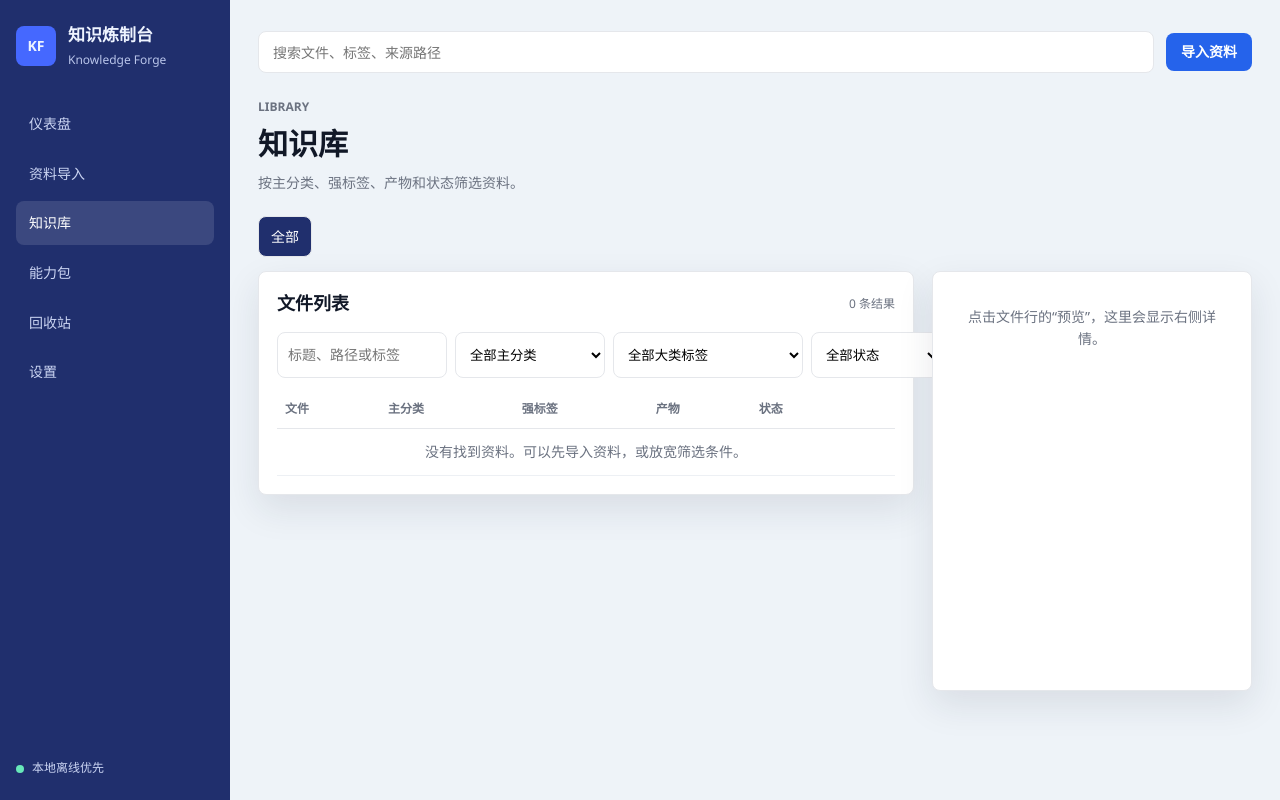
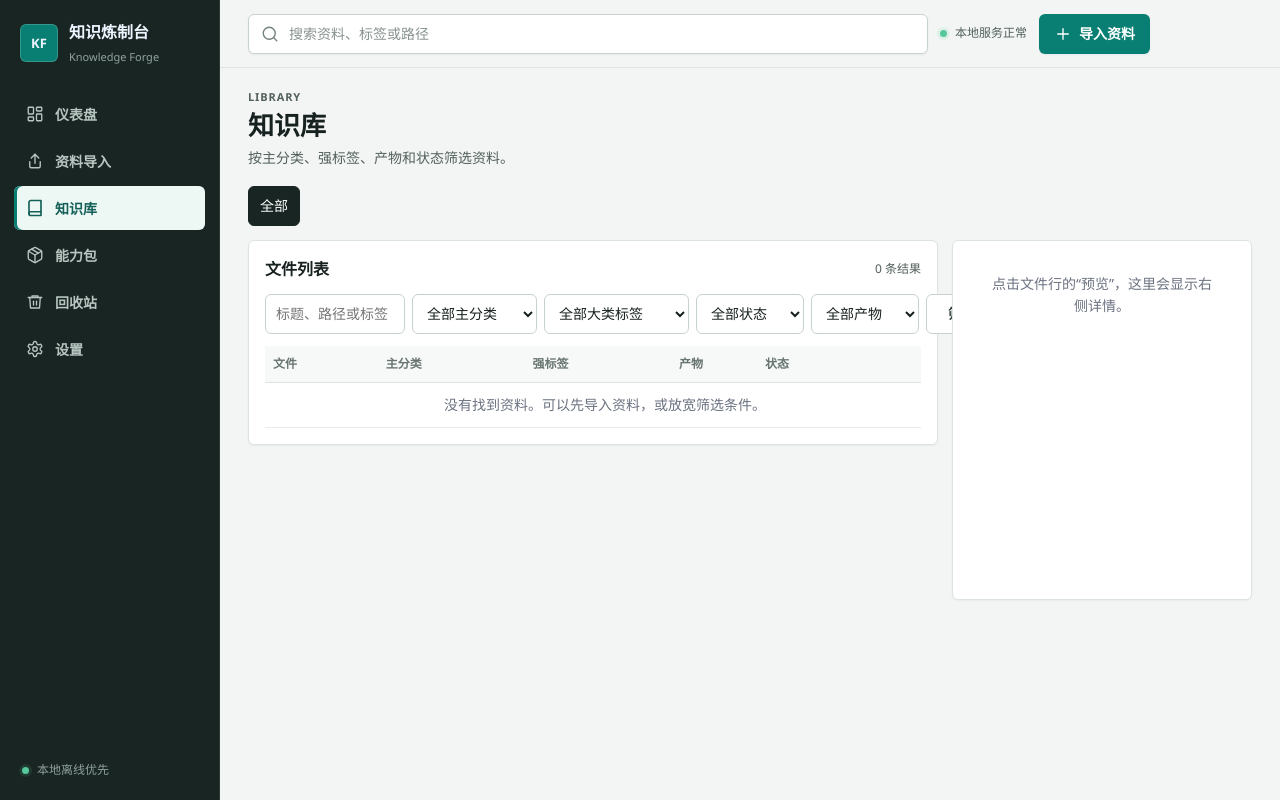
Before and after one commit to radonpoloniumzzy-boop/Knowledge_Base, a FastAPI app: page /library in a window 1280 px wide. Run offline with FastAPI, Linux system fonts and the light colour scheme; data comes from the database, SQL or seed files in the repository; data that the repository does not hold is empty.

Commit message:
feat: redesign knowledge forge interface

```diff
--- a/00_Scripts/knowledge_forge/services.py
+++ b/00_Scripts/knowledge_forge/services.py
@@ -44,6 +44,7 @@ class PackExportBlockedError(ValueError):
 
 
 ROOT_LABELS = {
+    "Uncategorized": "未归类",
     "00_Unsorted": "未归类",
     "00_Pending_Review": "待复核",
     "01_Finance": "金融",
--- /dev/null
+++ b/00_Scripts/knowledge_forge/static/kiwi-theme.css
@@ -0,0 +1,213 @@
+:root {
+  --kf-canvas: #f3f5f4;
+  --kf-surface: #ffffff;
+  --kf-surface-subtle: #f7f9f8;
+  --kf-ink: #17211f;
+  --kf-ink-soft: #52605c;
+  --kf-line: #dce3e0;
+  --kf-line-strong: #c7d2ce;
+  --kf-primary: #087f72;
+  --kf-primary-hover: #06685e;
+  --kf-primary-soft: #e1f2ef;
+  --kf-sidebar: #192522;
+  --kf-sidebar-soft: #263532;
+  --kf-coral: #c75b42;
+  --kf-amber: #a96e16;
+  --kf-green: #1f7a55;
+  --kf-blue: #376da8;
+  --kf-danger: #b83b3b;
+  --kf-focus: #0ea5a0;
+  --kf-shadow-1: 0 1px 2px rgba(19, 34, 29, .05);
+  --kf-shadow-2: 0 8px 24px rgba(19, 34, 29, .08);
+  --kf-radius: 6px;
+  --kf-sidebar-width: 220px;
+}
+
+* { scrollbar-color: #aebbb6 #edf1ef; }
+html { background: var(--kf-canvas); }
+body {
+  background: var(--kf-canvas);
+  color: var(--kf-ink);
+  font: 14px/1.55 "Segoe UI", "Microsoft YaHei UI", "Microsoft YaHei", system-ui, sans-serif;
+}
+button, input, select, textarea { font: inherit; }
+button, a, input, select, textarea { transition: border-color 160ms ease, background-color 160ms ease, color 160ms ease, box-shadow 160ms ease, opacity 160ms ease; }
+:focus-visible { outline: 3px solid rgba(14, 165, 160, .28); outline-offset: 2px; }
+.sr-only { position: absolute; width: 1px; height: 1px; padding: 0; margin: -1px; overflow: hidden; clip: rect(0, 0, 0, 0); white-space: nowrap; border: 0; }
+.skip-link { position: fixed; z-index: 1000; top: 8px; left: 8px; padding: 10px 14px; background: var(--kf-surface); border: 1px solid var(--kf-focus); border-radius: var(--kf-radius); transform: translateY(-150%); }
+.skip-link:focus { transform: translateY(0); }
+.app-icon { width: 18px; height: 18px; flex: 0 0 18px; fill: none; stroke: currentColor; stroke-width: 1.8; stroke-linecap: round; stroke-linejoin: round; }
+
+.sidebar { width: var(--kf-sidebar-width); background: var(--kf-sidebar); padding: 20px 14px; border-right: 1px solid #2b3935; }
+.brand { gap: 11px; margin: 0 6px 26px; }
+.brand-mark { width: 38px; height: 38px; background: var(--kf-primary); border: 1px solid rgba(255,255,255,.18); border-radius: var(--kf-radius); font-size: 13px; letter-spacing: 0; }
+.brand strong { font-size: 16px; font-weight: 700; letter-spacing: 0; }
+.brand span { color: #91a39e; font-size: 11px; }
+.nav { gap: 3px; }
+.nav a { display: flex; align-items: center; gap: 11px; min-height: 44px; padding: 0 12px; border-radius: var(--kf-radius); color: #b8c6c2; font-weight: 600; }
+.nav a:hover { background: var(--kf-sidebar-soft); color: #fff; }
+.nav a.active { background: #edf8f5; color: #145f57; box-shadow: inset 3px 0 0 var(--kf-primary); }
+.nav a.active .app-icon { stroke-width: 2.2; }
+.sidebar-footer { margin: auto 8px 0; color: #8fa19c; }
+.status-dot { width: 7px; height: 7px; background: #56c89c; box-shadow: 0 0 0 3px rgba(86, 200, 156, .12); }
+
+.shell { margin-left: var(--kf-sidebar-width); min-height: 100dvh; padding: 0 28px 40px; max-width: none; }
+.topbar { position: sticky; z-index: 20; top: 0; height: 68px; margin: 0 -28px 20px; padding: 0 28px; background: rgba(243, 245, 244, .96); border-bottom: 1px solid var(--kf-line); }
+.search { position: relative; max-width: 680px; }
+.search .app-icon { position: absolute; left: 13px; color: #74827e; pointer-events: none; }
+.search input { height: 40px; padding: 0 14px 0 40px; border-color: var(--kf-line-strong); border-radius: var(--kf-radius); background: var(--kf-surface); box-shadow: var(--kf-shadow-1); color: var(--kf-ink); }
+.search input::placeholder { color: #87938f; }
+.search input:focus { border-color: var(--kf-primary); box-shadow: 0 0 0 3px rgba(8, 127, 114, .10); }
+.topbar-status { display: flex; align-items: center; gap: 8px; color: var(--kf-ink-soft); font-size: 12px; white-space: nowrap; }
+
+.btn { min-height: 40px; gap: 7px; border-radius: var(--kf-radius); padding: 0 14px; font-weight: 650; }
+.btn.primary { background: var(--kf-primary); color: #fff; box-shadow: var(--kf-shadow-1); }
+.btn.primary:hover { background: var(--kf-primary-hover); }
+.btn.secondary { border-color: var(--kf-line-strong); color: #32413d; background: var(--kf-surface); }
+.btn.secondary:hover, .btn.tiny:hover { border-color: #aab9b4; background: #f1f5f3; }
+.btn.tiny { min-height: 34px; border: 1px solid var(--kf-line); border-radius: var(--kf-radius); background: var(--kf-surface-subtle); }
+.btn.danger, .danger-link { color: var(--kf-danger); }
+.btn.danger:hover { background: #fff1f0; border-color: #e8b5b0; }
+.btn:disabled { cursor: not-allowed; opacity: .5; box-shadow: none; }
+.link { color: var(--kf-primary); }
+
+.page-head { align-items: center; margin: 4px 0 18px; min-height: 68px; }
+.page-head h1 { font-size: 26px; line-height: 1.25; font-weight: 720; }
+.page-head p { max-width: 760px; color: var(--kf-ink-soft); }
+.eyebrow { color: var(--kf-primary); font-size: 11px; letter-spacing: .08em; }
+
+.metric-grid { gap: 10px; margin-bottom: 16px; }
+.metric { position: relative; overflow: hidden; padding: 14px 15px; border: 1px solid var(--kf-line); border-radius: var(--kf-radius); box-shadow: var(--kf-shadow-1); }
+.metric::before { content: ""; position: absolute; inset: 0 auto 0 0; width: 3px; background: var(--kf-primary); }
+.metric:nth-child(2)::before { background: var(--kf-blue); }
+.metric:nth-child(3)::before { background: var(--kf-green); }
+.metric:nth-child(4)::before { background: var(--kf-coral); }
+.metric:nth-child(5)::before { background: #6b62a7; }
+.metric:nth-child(6)::before { background: var(--kf-amber); }
+.metric span { color: var(--kf-ink-soft); font-size: 12px; }
+.metric strong { margin-top: 5px; font-size: 25px; line-height: 1.2; font-variant-numeric: tabular-nums; }
+
+.layout-two { gap: 14px; margin-bottom: 14px; }
+.panel, .detail-drawer, .pack-card { border: 1px solid var(--kf-line); border-radius: var(--kf-radius); background: var(--kf-surface); box-shadow: var(--kf-shadow-1); }
+.panel { min-width: 0; padding: 16px; margin-bottom: 14px; }
+.panel-head { margin-bottom: 12px; }
+.panel-head h2 { font-size: 16px; font-weight: 700; }
+.panel-head span { color: var(--kf-ink-soft); }
+
+.domain-grid { grid-template-columns: repeat(4, minmax(0, 1fr)); gap: 8px; }
+.domain-card, .pack-mini { padding: 12px; border-color: var(--kf-line); border-radius: var(--kf-radius); background: var(--kf-surface-subtle); }
+.domain-card:hover, .pack-mini:hover { border-color: #9fbcb5; background: #f1f8f6; box-shadow: var(--kf-shadow-1); }
+.domain-card span { color: var(--kf-ink-soft); }
+.domain-card strong { font-size: 21px; font-variant-numeric: tabular-nums; }
+.pack-row { gap: 8px; }
+.pack-mini span { color: var(--kf-ink-soft); }
+
+.activity-row { padding: 9px 0; }
+.activity-row span { color: var(--kf-ink-soft); }
+.badge, .pill { min-height: 24px; border-radius: 999px; background: #e5eef7; color: #315f91; }
+.badge.completed { background: #e2f2e9; color: #226c4d; }
+.badge.failed, .badge.needs_attention { background: #f9e4e2; color: #a23d3d; }
+.badge.pending, .badge.needs_review, .badge.paused { background: #f6ecd8; color: #895c17; }
+.badge.processing, .badge.waiting, .badge.converting, .badge.cleaning, .badge.classifying, .badge.generating, .badge.indexing { background: #e2f2ef; color: #176a61; }
+
+.domain-strip { gap: 6px; margin-bottom: 12px; padding-bottom: 2px; }
+.domain-strip a { padding: 8px 11px; border-color: var(--kf-line); border-radius: var(--kf-radius); color: #42514d; }
+.domain-strip a:hover { border-color: #a8bbb5; }
+.domain-strip a.active { background: var(--kf-sidebar); color: #fff; border-color: var(--kf-sidebar); }
+.library-grid { grid-template-columns: minmax(0, 1fr) 300px; gap: 14px; }
+.library-grid > * { min-width: 0; }
+.detail-drawer { top: 82px; padding: 16px; min-height: 360px; }
+.drawer-tags span, .recipe-tags span, .tag-cloud span { border-radius: 999px; background: var(--kf-primary-soft); color: #315d56; }
+.selected-row { background: #edf7f4; }
+
+.filter-bar, .rich-filter-bar { gap: 7px; }
+.library-grid .rich-filter-bar { grid-template-columns: minmax(140px, 1.2fr) minmax(125px, .8fr) minmax(145px, 1fr) 108px 108px 72px; }
+.filter-bar input, .filter-bar select, .metadata-editor input, .metadata-editor select, .pack-description, .pack-tags, .new-pack-form textarea, .new-pack-form input, .pack-editor input[type="number"], .tag-create input, .tag-edit input, .setting-form input, .prompt-editor textarea {
+  min-height: 40px; border: 1px solid var(--kf-line-strong); border-radius: var(--kf-radius); color: var(--kf-ink); background: var(--kf-surface);
+}
+.filter-bar input:focus, .filter-bar select:focus, .metadata-editor input:focus, .metadata-editor select:focus, textarea:focus { border-color: var(--kf-primary); box-shadow: 0 0 0 3px rgba(8, 127, 114, .10); outline: 0; }
+.table-scroll { width: 100%; max-width: 100%; overflow-x: auto; }
+.data-table { min-width: 680px; }
+.data-table th { position: sticky; top: 0; z-index: 1; padding: 9px 8px; background: var(--kf-surface-subtle); color: #687570; border-color: var(--kf-line); }
+.data-table td { padding: 11px 8px; border-color: #e7ecea; }
+.data-table tbody tr:hover { background: #f7faf9; }
+.library-table th:nth-child(4), .library-table td:nth-child(4) { width: 86px; }
+.library-table th:nth-child(5), .library-table td:nth-child(5) { width: 76px; white-space: nowrap; }
+.library-table th:nth-child(6), .library-table td:nth-child(6) { width: 112px; white-space: nowrap; }
+.data-table td > .link,
+.table-action button { display: inline-flex; align-items: center; justify-content: center; min-width: 44px; min-height: 44px; }
+.path { color: #71807b; }
+
+.upload-band { padding: 18px; border: 1px dashed #87aaa2; border-radius: var(--kf-radius); background: #eef7f4; }
+.upload-box { min-height: 172px; gap: 12px; }
+.upload-box input { min-height: 44px; border-color: var(--kf-line-strong); border-radius: var(--kf-radius); }
+.upload-box label strong { font-size: 19px; }
+.upload-box label span { color: var(--kf-ink-soft); }
+
+.job-summary { grid-template-columns: repeat(5, minmax(0, 1fr)); gap: 7px; }
+.job-summary span { border-color: var(--kf-line); border-radius: var(--kf-radius); background: var(--kf-surface-subtle); }
+.job-item { border-color: var(--kf-line); border-radius: var(--kf-radius); padding: 13px; }
+.job-item.processing { border-left: 3px solid var(--kf-primary); }
+.job-item.completed { border-left: 3px solid var(--kf-green); }
+.job-item.needs_attention { border-left: 3px solid var(--kf-danger); }
+.job-item.paused { border-left: 3px solid var(--kf-amber); }
+.job-progress { height: 6px; background: #e5ebe8; }
+.job-progress span { background: var(--kf-primary); }
+
+.pack-grid { gap: 14px; }
+.pack-card { padding: 16px; }
+.pack-head h2, .pack-name { font-size: 18px; }
+.pack-head span { color: var(--kf-primary); }
+.tag-picker { border-color: var(--kf-line); border-radius: var(--kf-radius); background: var(--kf-surface-subtle); }
+.tag-picker-toolbar, .tag-summary { border-color: var(--kf-line); }
+.mini-btn { min-height: 36px; }
+.tag-picker-layout { height: 320px; }
+.tag-picker-tabs { background: #f0f4f2; border-color: var(--kf-line); }
+.tag-tab { border-radius: var(--kf-radius); }
+.tag-tab.active { color: var(--kf-primary); box-shadow: var(--kf-shadow-1); }
+.tag-option { border-radius: var(--kf-radius); }
+.tag-option-root { background: var(--kf-primary-soft); border-color: #c9e4de; }
+
+.prompt-editor, .tag-row, .enhancement-row, .version-row, .artifact { border-color: var(--kf-line); border-radius: var(--kf-radius); background: var(--kf-surface-subtle); }
+.prompt-title span, .history summary { color: var(--kf-primary); }
+.notice { border-radius: var(--kf-radius); }
+.notice.error, .job-error { background: #fff3f1; border-color: #e5b5ae; color: #963c35; }
+
+@media (max-width: 1180px) {
+  .metric-grid { grid-template-columns: repeat(3, minmax(0, 1fr)); }
+  .domain-grid { grid-template-columns: repeat(3, minmax(0, 1fr)); }
+  .layout-two, .layout-two.wide-right, .library-grid { grid-template-columns: 1fr; }
+  .detail-drawer { position: static; min-height: 0; }
+  .rich-filter-bar { grid-template-columns: repeat(3, minmax(0, 1fr)); }
+  .library-grid .rich-filter-bar { grid-template-columns: repeat(3, minmax(0, 1fr)); }
+}
+
+@media (max-width: 760px) {
+  body { font-size: 16px; }
+  .sidebar { position: static; width: 100%; min-height: auto; padding: 12px; }
+  .brand { margin: 0 0 10px; }
+  .brand span, .sidebar-footer { display: none; }
+  .nav { display: flex; overflow-x: auto; padding-bottom: 2px; }
+  .nav a { flex: 0 0 auto; min-height: 44px; padding: 0 11px; }
+  .nav a.active { box-shadow: inset 0 -3px 0 var(--kf-primary); }
+  .shell { margin-left: 0; padding: 0 14px 28px; }
+  .topbar { position: static; height: auto; margin: 0 -14px 16px; padding: 12px 14px; flex-direction: row; flex-wrap: wrap; }
+  .search { flex-basis: 100%; max-width: none; order: 3; }
+  .topbar-status { margin-right: auto; }
+  .page-head { align-items: flex-start; min-height: 0; }
+  .page-head h1 { font-size: 24px; }
+  .metric-grid { grid-template-columns: repeat(2, minmax(0, 1fr)); }
+  .domain-grid, .pack-grid, .pack-row, .artifact-grid, .prompt-grid, .enhancement-grid { grid-template-columns: 1fr; }
+  .filter-bar, .rich-filter-bar, .new-pack-form, .tag-create, .tag-edit { grid-template-columns: 1fr; }
+  .library-grid .rich-filter-bar { grid-template-columns: 1fr; }
+  .job-summary { grid-template-columns: repeat(2, minmax(0, 1fr)); }
+  .job-main, .job-meta { align-items: flex-start; }
+  .mini-btn { min-height: 44px; }
+  .head-actions { width: 100%; }
+  .head-actions .btn { flex: 1; }
+  .tag-picker-layout { grid-template-columns: 1fr; height: 500px; }
+}
+
+@media (prefers-reduced-motion: reduce) {
+  *, *::before, *::after { scroll-behavior: auto !important; transition-duration: .01ms !important; animation-duration: .01ms !important; animation-iteration-count: 1 !important; }
+}
--- a/00_Scripts/knowledge_forge/templates/base.html
+++ b/00_Scripts/knowledge_forge/templates/base.html
@@ -5,8 +5,10 @@
   <meta name="viewport" content="width=device-width, initial-scale=1">
   <title>{% block title %}知识炼制台{% endblock %}</title>
   <link rel="stylesheet" href="/static/app.css">
+  <link rel="stylesheet" href="/static/kiwi-theme.css">
 </head>
-<body>
+<body data-page="{{ active }}">
+  <a class="skip-link" href="#main-content">跳到主要内容</a>
   <aside class="sidebar">
     <div class="brand">
       <div class="brand-mark">KF</div>
@@ -15,13 +17,13 @@
         <span>Knowledge Forge</span>
       </div>
     </div>
-    <nav class="nav">
-      <a class="{{ 'active' if active == 'dashboard' else '' }}" href="/">仪表盘</a>
-      <a class="{{ 'active' if active == 'ingest' else '' }}" href="/ingest">资料导入</a>
-      <a class="{{ 'active' if active == 'library' else '' }}" href="/library">知识库</a>
-      <a class="{{ 'active' if active == 'packs' else '' }}" href="/packs">能力包</a>
-      <a class="{{ 'active' if active == 'recycle-bin' else '' }}" href="/recycle-bin">回收站</a>
-      <a class="{{ 'active' if active == 'settings' else '' }}" href="/settings">设置</a>
+    <nav class="nav" aria-label="主导航">
+      <a class="{{ 'active' if active == 'dashboard' else '' }}" href="/" {% if active == 'dashboard' %}aria-current="page"{% endif %}><svg class="app-icon" viewBox="0 0 24 24" aria-hidden="true"><rect width="7" height="9" x="3" y="3" rx="1"/><rect width="7" height="5" x="14" y="3" rx="1"/><rect width="7" height="9" x="14" y="12" rx="1"/><rect width="7" height="5" x="3" y="16" rx="1"/></svg><span>仪表盘</span></a>
+      <a class="{{ 'active' if active == 'ingest' else '' }}" href="/ingest" {% if active == 'ingest' %}aria-current="page"{% endif %}><svg class="app-icon" viewBox="0 0 24 24" aria-hidden="true"><path d="M12 3v12"/><path d="m7 8 5-5 5 5"/><path d="M5 13v6a2 2 0 0 0 2 2h10a2 2 0 0 0 2-2v-6"/></svg><span>资料导入</span></a>
+      <a class="{{ 'active' if active == 'library' else '' }}" href="/library" {% if active == 'library' %}aria-current="page"{% endif %}><svg class="app-icon" viewBox="0 0 24 24" aria-hidden="true"><path d="M4 19.5A2.5 2.5 0 0 1 6.5 17H20"/><path d="M6.5 2H20v20H6.5A2.5 2.5 0 0 1 4 19.5v-15A2.5 2.5 0 0 1 6.5 2Z"/></svg><span>知识库</span></a>
+      <a class="{{ 'active' if active == 'packs' else '' }}" href="/packs" {% if active == 'packs' %}aria-current="page"{% endif %}><svg class="app-icon" viewBox="0 0 24 24" aria-hidden="true"><path d="m7.5 4.27 9 5.15"/><path d="M21 8a2 2 0 0 0-1-1.73l-7-4a2 2 0 0 0-2 0l-7 4A2 2 0 0 0 3 8v8a2 2 0 0 0 1 1.73l7 4a2 2 0 0 0 2 0l7-4A2 2 0 0 0 21 16Z"/><path d="m3.3 7 8.7 5 8.7-5"/><path d="M12 22V12"/></svg><span>能力包</span></a>
+      <a class="{{ 'active' if active == 'recycle-bin' else '' }}" href="/recycle-bin" {% if active == 'recycle-bin' %}aria-current="page"{% endif %}><svg class="app-icon" viewBox="0 0 24 24" aria-hidden="true"><path d="M3 6h18"/><path d="M8 6V4h8v2"/><path d="M19 6l-1 14H6L5 6"/><path d="M10 11v5"/><path d="M14 11v5"/></svg><span>回收站</span></a>
+      <a class="{{ 'active' if active == 'settings' else '' }}" href="/settings" {% if active == 'settings' %}aria-current="page"{% endif %}><svg class="app-icon" viewBox="0 0 24 24" aria-hidden="true"><path d="M12.22 2h-.44a2 2 0 0 0-2 2v.18a2 2 0 0 1-1 1.73l-.43.25a2 2 0 0 1-2 0l-.15-.08a2 2 0 0 0-2.73.73l-.22.38a2 2 0 0 0 .73 2.73l.15.1a2 2 0 0 1 1 1.72v.51a2 2 0 0 1-1 1.74l-.15.09a2 2 0 0 0-.73 2.73l.22.38a2 2 0 0 0 2.73.73l.15-.08a2 2 0 0 1 2 0l.43.25a2 2 0 0 1 1 1.73V20a2 2 0 0 0 2 2h.44a2 2 0 0 0 2-2v-.18a2 2 0 0 1 1-1.73l.43-.25a2 2 0 0 1 2 0l.15.08a2 2 0 0 0 2.73-.73l.22-.38a2 2 0 0 0-.73-2.73l-.15-.09a2 2 0 0 1-1-1.74v-.51a2 2 0 0 1 1-1.74l.15-.09a2 2 0 0 0 .73-2.73l-.22-.38a2 2 0 0 0-2.73-.73l-.15.08a2 2 0 0 1-2 0l-.43-.25a2 2 0 0 1-1-1.73V4a2 2 0 0 0-2-2Z"/><circle cx="12" cy="12" r="3"/></svg><span>设置</span></a>
     </nav>
     <div class="sidebar-footer">
       <div class="status-dot"></div>
@@ -29,15 +31,37 @@
     </div>
   </aside>
 
-  <main class="shell">
+  <main class="shell" id="main-content">
     <header class="topbar">
       <form class="search" action="/library" method="get">
-        <span></span>
-        <input name="q" value="{{ q or '' }}" placeholder="搜索文件、标签、来源路径">
+        <svg class="app-icon" viewBox="0 0 24 24" aria-hidden="true"><circle cx="11" cy="11" r="8"/><path d="m21 21-4.3-4.3"/></svg>
+        <label class="sr-only" for="global-search">搜索知识库</label>
+        <input id="global-search" name="q" value="{{ q or '' }}" placeholder="搜索资料、标签或路径">
       </form>
-      <a class="btn primary" href="/ingest">导入资料</a>
+      <div class="topbar-status"><span class="status-dot"></span>本地服务正常</div>
+      <a class="btn primary" href="/ingest"><svg class="app-icon" viewBox="0 0 24 24" aria-hidden="true"><path d="M12 5v14"/><path d="M5 12h14"/></svg>导入资料</a>
     </header>
     {% block content %}{% endblock %}
   </main>
+  <script>
+    const activeNavItem = document.querySelector(".nav a.active");
+    const mainNav = document.querySelector(".nav");
+    if (activeNavItem && mainNav && window.matchMedia("(max-width: 760px)").matches) {
+      mainNav.scrollLeft = Math.max(
+        0,
+        activeNavItem.offsetLeft - (mainNav.clientWidth - activeNavItem.offsetWidth) / 2
+      );
+    }
+    document.addEventListener("submit", (event) => {
+      if (event.defaultPrevented) return;
+      const form = event.target;
+      const button = form.querySelector("button[type='submit']");
+      if (!button || button.disabled) return;
+      window.setTimeout(() => {
+        button.disabled = true;
+        button.setAttribute("aria-busy", "true");
+      }, 0);
+    });
+  </script>
 </body>
 </html>
--- a/00_Scripts/knowledge_forge/templates/file_detail.html
+++ b/00_Scripts/knowledge_forge/templates/file_detail.html
@@ -9,7 +9,7 @@
   </div>
   <div class="head-actions">
     <form action="/files/{{ file.id }}/regenerate" method="post">
-      <button class="btn primary" type="submit">重新生成离线草稿</button>
+      <button class="btn primary" type="submit">重新生成全部产物</button>
     </form>
     {% if source_id %}
     <form action="/files/{{ file.id }}/recycle" method="post">
--- a/00_Scripts/knowledge_forge/templates/library.html
+++ b/00_Scripts/knowledge_forge/templates/library.html
@@ -23,23 +23,24 @@
       <span>{{ files|length }} 条结果</span>
     </div>
     <form class="filter-bar rich-filter-bar" action="/library" method="get">
-      <input name="q" value="{{ q or '' }}" placeholder="标题、路径或标签">
-      <select name="category" data-category-filter>
+      <input name="q" value="{{ q or '' }}" placeholder="标题、路径或标签" aria-label="搜索资料">
+      <select name="category" data-category-filter aria-label="按主分类筛选">
         <option value="">全部主分类</option>
         {% for cat in categories %}
         <option value="{{ cat.name }}" {% if category == cat.name %}selected{% endif %}>{{ cat.label }}（{{ cat.count }}）</option>
         {% endfor %}
       </select>
-      <select name="tag" data-tag-filter data-selected="{{ tag or '' }}">
+      <select name="tag" data-tag-filter data-selected="{{ tag or '' }}" aria-label="按标签筛选">
         <option value="">全部标签</option>
       </select>
-      <select name="status">
+      <select name="status" aria-label="按状态筛选">
         <option value="">全部状态</option>
-        {% for s in ['completed', 'failed', 'needs_review', 'pending'] %}
-        <option value="{{ s }}" {% if status == s %}selected{% endif %}>{{ s }}</option>
-        {% endfor %}
+        <option value="completed" {% if status == 'completed' %}selected{% endif %}>已完成</option>
+        <option value="failed" {% if status == 'failed' %}selected{% endif %}>处理失败</option>
+        <option value="needs_review" {% if status == 'needs_review' %}selected{% endif %}>待复核</option>
+        <option value="pending" {% if status == 'pending' %}selected{% endif %}>等待处理</option>
       </select>
-      <select name="artifact_type">
+      <select name="artifact_type" aria-label="按产物筛选">
         <option value="">全部产物</option>
         {% for a in ['clean', 'structure', 'sop', 'insight'] %}
         <option value="{{ a }}" {% if artifact_type == a %}selected{% endif %}>{{ a }}</option>
@@ -47,7 +48,7 @@
       </select>
       <button class="btn secondary" type="submit">筛选</button>
     </form>
-    <table class="data-table">
+    <div class="table-scroll"><table class="data-table library-table">
       <thead>
         <tr>
           <th>文件</th>
@@ -71,7 +72,13 @@
             <span class="pill">SOP {{ file.sop_count }}</span>
             <span class="pill">Insight {{ file.insight_count }}</span>
           </td>
-          <td><span class="badge {{ file.status }}">{{ file.status }}</span></td>
+          <td><span class="badge {{ file.status }}">
+            {% if file.status == 'completed' %}已完成
+            {% elif file.status == 'failed' %}处理失败
+            {% elif file.status == 'needs_review' %}待复核
+            {% elif file.status == 'pending' %}等待处理
+            {% else %}{{ file.status }}{% endif %}
+          </span></td>
           <td>
             <a class="link" href="/library?selected={{ file.id }}{% if q %}&q={{ q | urlencode }}{% endif %}{% if category %}&category={{ category | urlencode }}{% endif %}{% if tag %}&tag={{ tag | urlencode }}{% endif %}{% if status %}&status={{ status | urlencode }}{% endif %}{% if artifact_type %}&artifact_type={{ artifact_type | urlencode }}{% endif %}">预览</a>
             {% if file.source_id %}
@@ -85,7 +92,7 @@
         <tr><td colspan="6" class="empty">没有找到资料。可以先导入资料，或放宽筛选条件。</td></tr>
         {% endfor %}
       </tbody>
-    </table>
+    </table></div>
   </div>
 
   <aside class="detail-drawer">
--- a/00_Scripts/knowledge_forge/templates/recycle_bin.html
+++ b/00_Scripts/knowledge_forge/templates/recycle_bin.html
@@ -21,7 +21,7 @@
     <h2>已删除的知识资料</h2>
     <span>{{ sources|length }} 项</span>
   </div>
-  <table class="data-table">
+  <div class="table-scroll"><table class="data-table">
     <thead><tr><th>资料</th><th>删除时间</th><th>自动清理时间</th><th></th></tr></thead>
     <tbody>
       {% for source in sources %}
@@ -39,6 +39,6 @@
       <tr><td colspan="4" class="empty">回收站为空。</td></tr>
       {% endfor %}
     </tbody>
-  </table>
+  </table></div>
 </section>
 {% endblock %}
```
Also changed, not shown: 00_Scripts/knowledge_forge/templates/dashboard.html (+18 -2 lines), 00_Scripts/knowledge_forge/templates/settings.html (+7 -7 lines).
